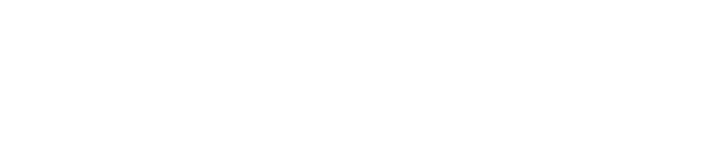
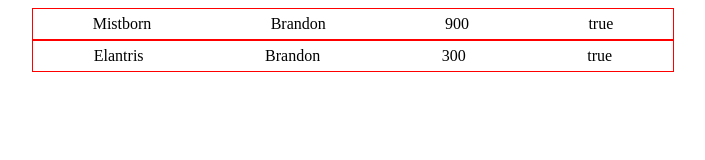
Before and after one commit to reesesorrell/library, a plain HTML site: page index.html in a window 1280 px wide. Shown: the whole page, without its empty margins (287-992 px from the left). Drawn offline with Linux system fonts and the light colour scheme.

Commit message:
Add DOM display functionality for book objects
Change display function so that it displays the properties of a book
object onto the html.

```diff
--- a/index.html
+++ b/index.html
@@ -8,6 +8,7 @@
     <title>Book Tracker</title>
 </head>
 <body>
+    <div class="bookHolder"></div>
     <script src="script.js"></script>
 </body>
 </html>
--- a/script.js
+++ b/script.js
@@ -25,8 +25,32 @@ function addBookToLibrary(title, author, pages, haveRead) {
 }
 
 function displayBooks(bookList) {
-    console.log('calling')
     for (let i = 0; i<bookList.length;  i++) {
-        console.log(bookList[i]);
+        var bookCard = document.querySelector('.bookHolder');
+
+        var bookDisplay = document.createElement('div');
+        bookDisplay.classList.add('book');
+        bookDisplay.setAttribute('id', 'book' + (i + 1));
+        bookCard.appendChild(bookDisplay)
+
+        var titleDisplay = document.createElement('div');
+        titleDisplay.innerHTML = bookList[i].title;
+        bookDisplay.appendChild(titleDisplay);
+
+        var authorDisplay = document.createElement('div');
+        authorDisplay.innerHTML = bookList[i].author;
+        bookDisplay.appendChild(authorDisplay);
+
+        var pageDisplay = document.createElement('div');
+        pageDisplay.innerHTML = bookList[i].pages;
+        bookDisplay.appendChild(pageDisplay);
+
+        var haveReadDisplay = document.createElement('div');
+        haveReadDisplay.innerHTML = bookList[i].haveRead;
+        bookDisplay.appendChild(haveReadDisplay);
     }
 }
+
+addBookToLibrary('Mistborn', 'Brandon', 900, true)
+addBookToLibrary('Elantris', 'Brandon', 300, true)
+displayBooks(userLibrary)
--- a/style.css
+++ b/style.css
@@ -0,0 +1,9 @@
+.book {
+    margin: auto;
+    border: 1px solid red;
+    width: 50vw;
+    height: 30px;
+    display: flex;
+    justify-content: space-around;
+    align-items: center;
+}
```
